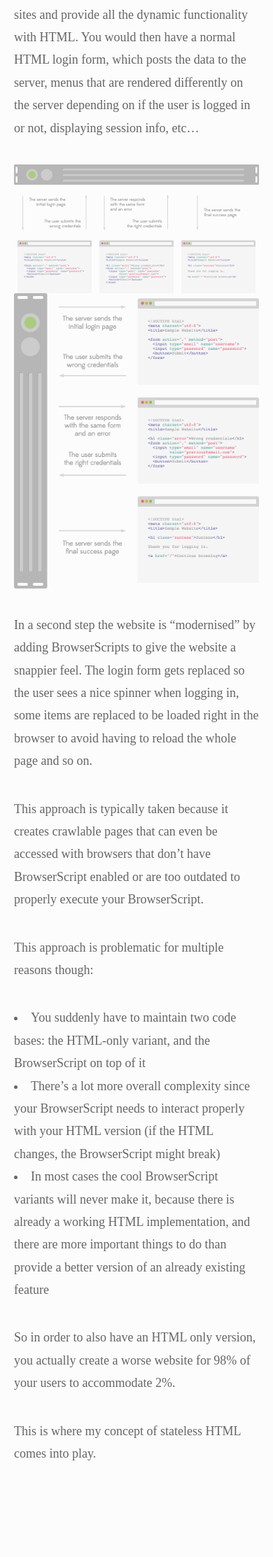
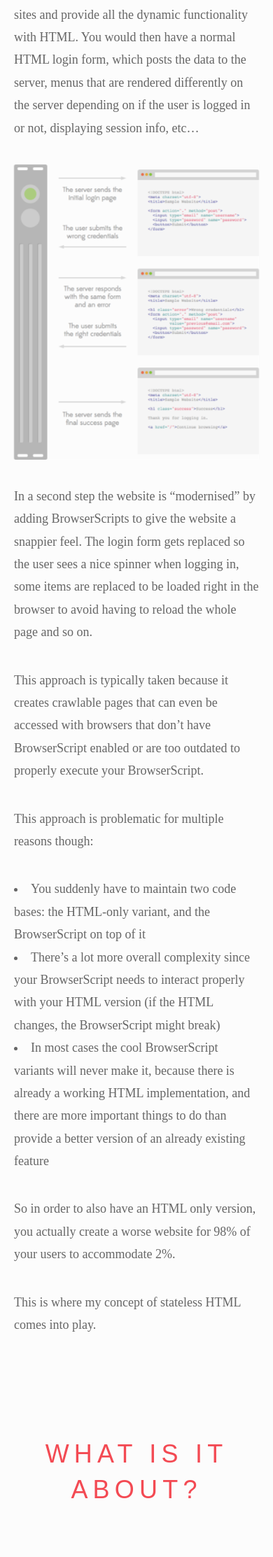
Before and after one commit to enyo/enyo.github.io, a Jekyll site: the page built from _posts/2000-01-01-stateless-html.md, in a window 390 px wide. Shown: the part 2658-4883 px from the top of the page at 70% size. Built offline with Jekyll 4.4.1, drawn with Linux system fonts in a browser that asks for light colours; Markdown is read by kramdown in place of the engine named in the settings; comment, search, counter and statistics services are not loaded.

Commit message:
Made the graph responsive

```diff
--- a/_layouts/default.html
+++ b/_layouts/default.html
@@ -20,14 +20,14 @@
 
 <!--[if !(lt IE 9)]><!-->
 
-<link rel="stylesheet" href="/css/main.css?v6">
+<link rel="stylesheet" href="/css/main.css?v={{ site.time | date: "%s" }}">
 
 {% if page.stylesheet %}
-<link rel="stylesheet" href="{{ page.stylesheet }}">
+<link rel="stylesheet" href="{{ page.stylesheet }}?v={{ site.time | date: "%s" }}">
 {% endif %}
 
-<script type="application/dart" src="/scripts/main.dart"></script>
-<script src="/scripts/dart.js"></script>
+<script type="application/dart" src="/scripts/main.dart?v={{ site.time | date: "%s" }}"></script>
+<script src="/scripts/dart.js?v={{ site.time | date: "%s" }}"></script>
 
 <!-- Loading fonts -->
 <script type="text/javascript" src="//use.typekit.net/oxu7pxt.js"></script>
--- a/css/stateless-html.css
+++ b/css/stateless-html.css
@@ -6,3 +6,14 @@
   width: 82px;
   margin: 0 auto 1em auto;
 }
+#post .content .graph .vertical {
+  display: none;
+}
+@media (max-width: 600px) {
+  #post .content .graph .vertical {
+    display: block;
+  }
+  #post .content .graph .horizontal {
+    display: none;
+  }
+}
```
Also changed, not shown: _css-source/posts/stateless-html.styl (+16 -0 lines).
